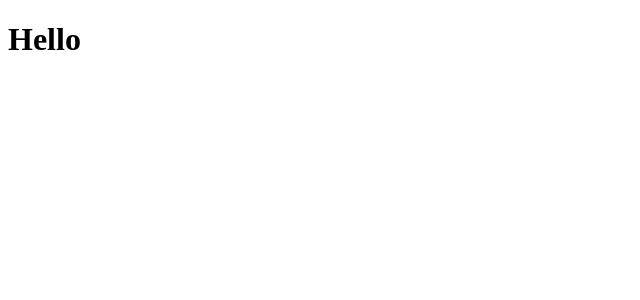
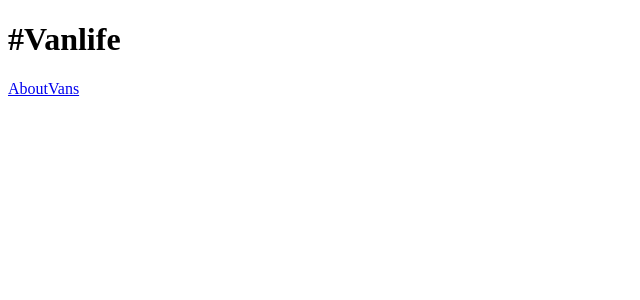
Before and after one commit to VaultDweller13/van-life, a React (Vite) app: page / in a window 1280 px wide. Shown: the top 300 px of the page, without its empty margins (0-640 px from the left). Built offline with nearby package versions, Linux system fonts and the light colour scheme.

Commit message:
feat: add basic Home page

```diff
--- a/src/App.tsx
+++ b/src/App.tsx
@@ -1,5 +1,12 @@
-import React from "react";
+import { BrowserRouter, Routes, Route } from 'react-router-dom';
+import { Home } from './pages/Home';
 
 export const App = () => {
-  return <h1>Hello</h1>;
+  return (
+    <BrowserRouter>
+      <Routes>
+        <Route path="/" element={<Home />} />
+      </Routes>
+    </BrowserRouter>
+  );
 };
--- /dev/null
+++ b/src/components/Header.tsx
@@ -0,0 +1,13 @@
+import { Link } from 'react-router-dom';
+
+export const Header = () => {
+  return (
+    <>
+      <h1>#Vanlife</h1>
+      <nav>
+        <Link to="/about">About</Link>
+        <Link to="/vans">Vans</Link>
+      </nav>
+    </>
+  );
+};
--- /dev/null
+++ b/src/pages/Home.tsx
@@ -0,0 +1,9 @@
+import { Header } from '../components/Header';
+
+export const Home = () => {
+  return (
+    <>
+      <Header />
+    </>
+  );
+};
```
Also changed, not shown: .prettierrc.json.
